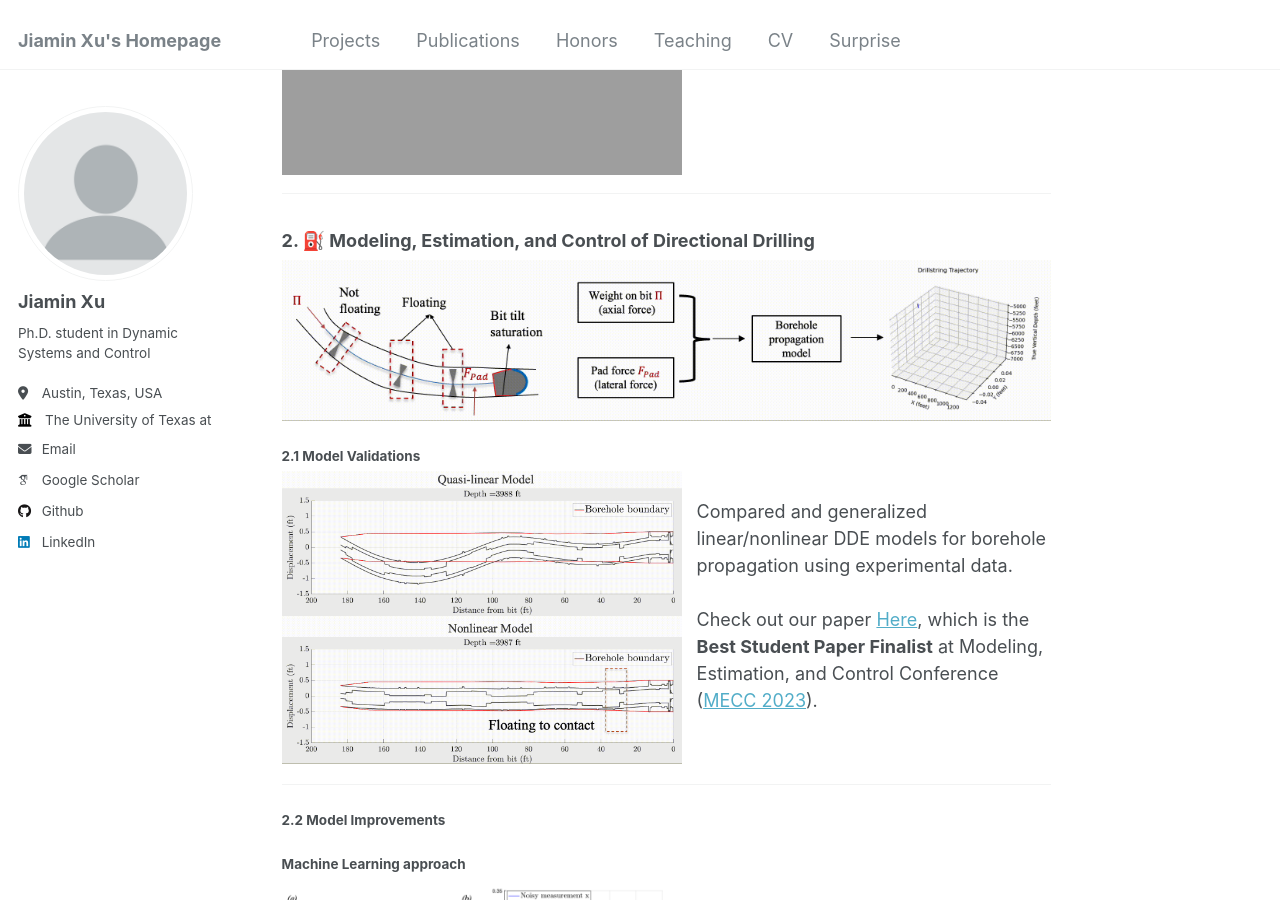
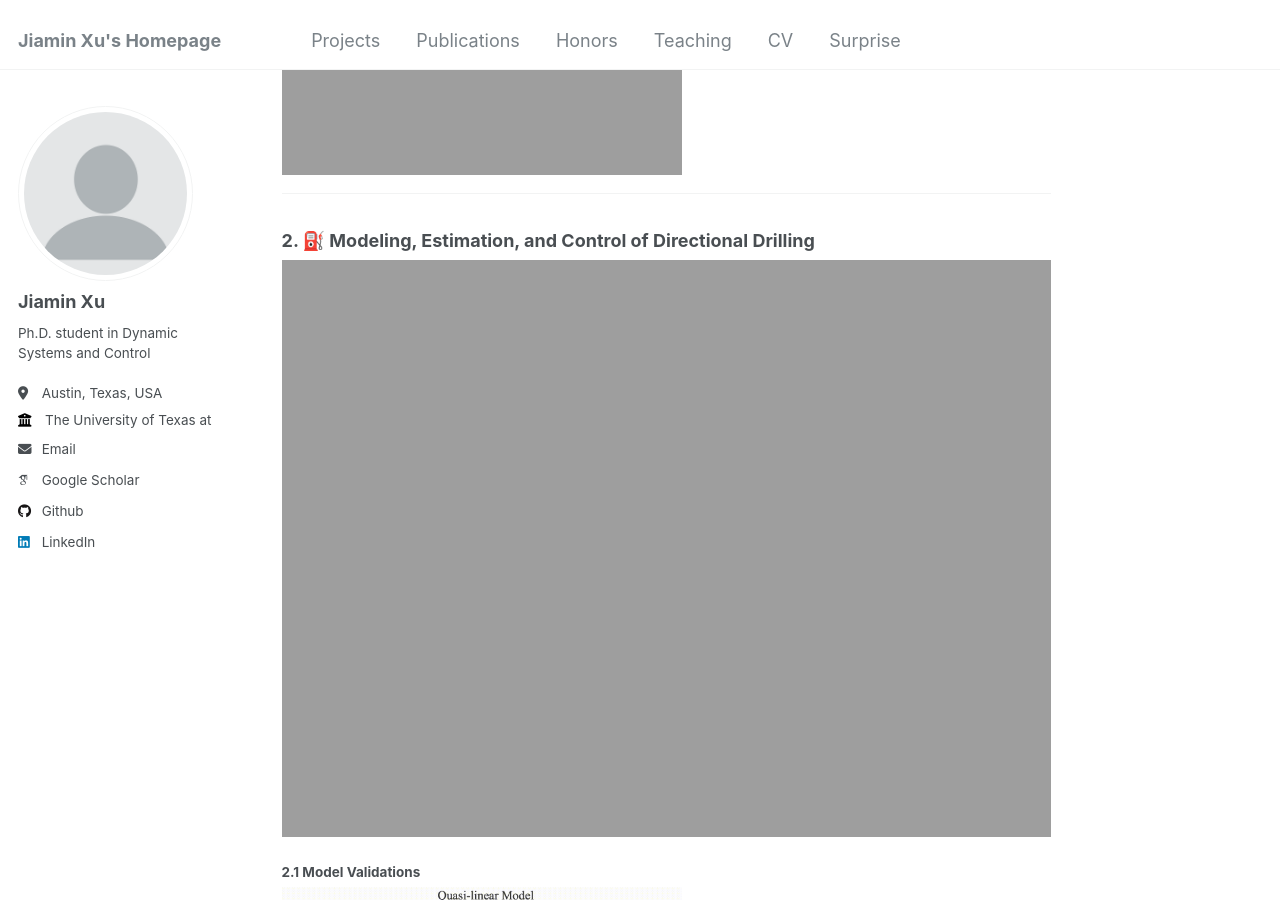
Before and after one commit to Jiaminx7/Website, a Jekyll site: the page built from _pages/about.md, in a window 1280 px wide and 900 px high, scrolled down 1425 px. Built offline with Jekyll 4.4.1, drawn with Linux system fonts in a browser that asks for light colours; some web fonts are replaced.

Commit message:
Update about.md

```diff
--- a/_pages/about.md
+++ b/_pages/about.md
@@ -40,7 +40,7 @@ My research centers on the integration of advanced physics-based and machine lea
 <h3 id="directional-drilling">2. ⛽️ Modeling, Estimation, and Control of Directional Drilling</h3>
 
 <div style="text-align: center;">
-    <img src="https://jiaminx7.github.io/Website/images/Model.gif" alt="MECC_2023" style="width: 800px;">
+    <img src="https://jiaminx7.github.io/Website/images/Model_1.gif" alt="MECC_2023" style="width: 800px;">
 </div>
 <div style="clear:both;"></div>
 
```
